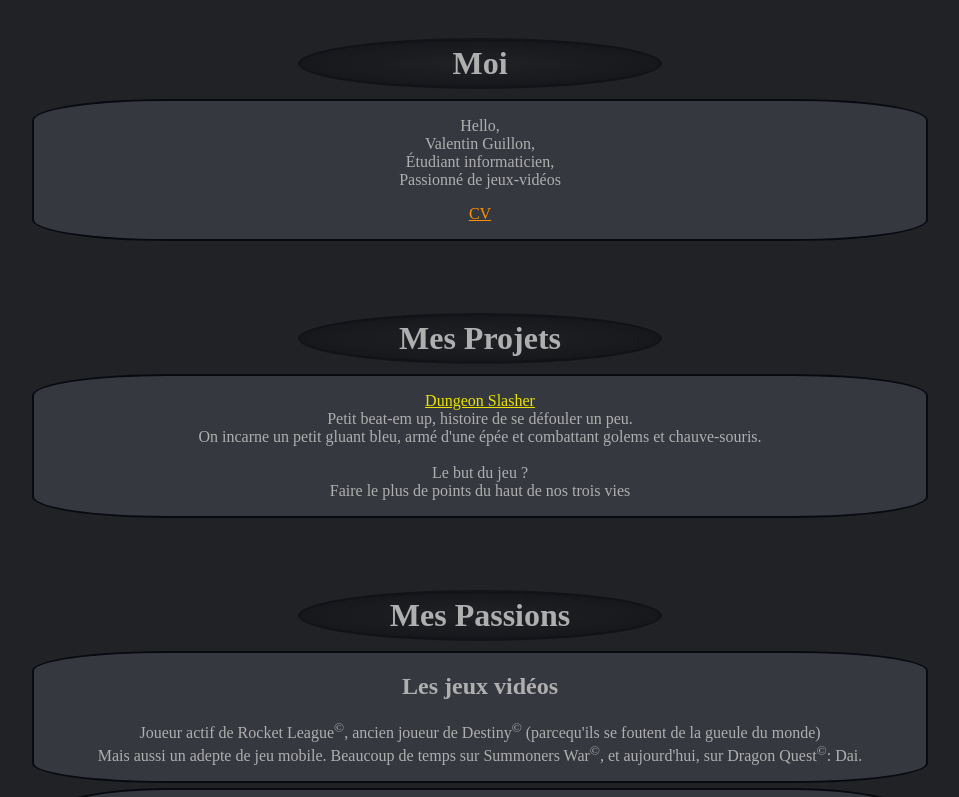
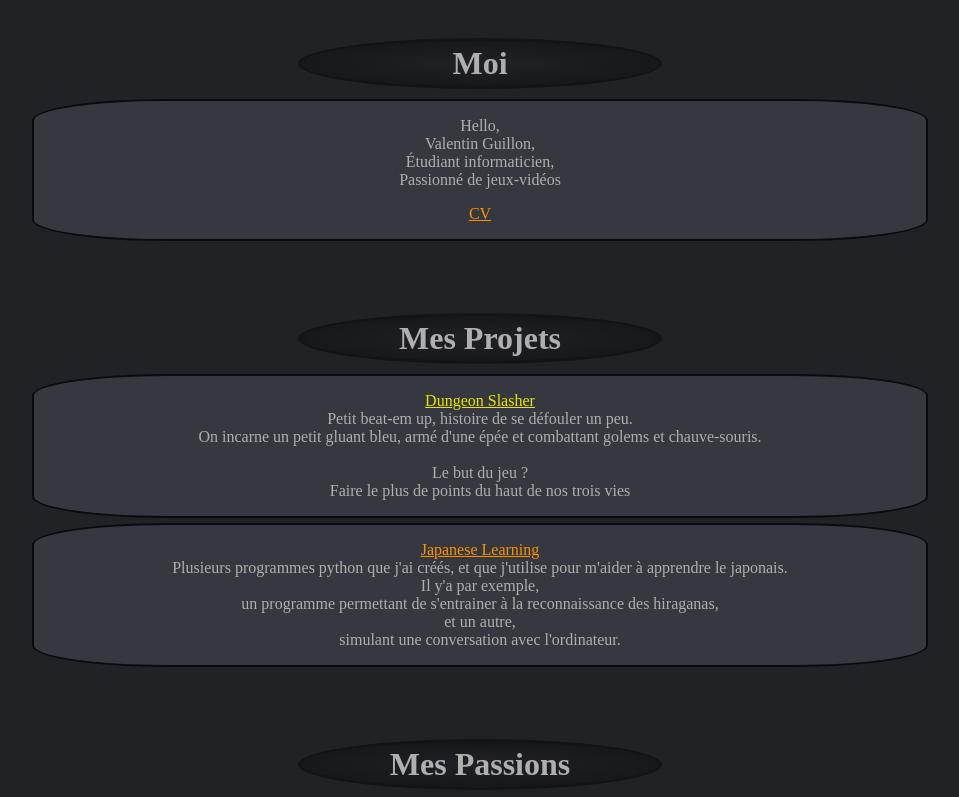
Before and after one commit to ValentinGuillon/my_website, a plain HTML site: page index.html in a window 1280 px wide. Shown: the top 797 px of the page, without its empty margins (160-1119 px from the left). Drawn offline with Linux system fonts and the light colour scheme.

Commit message:
add section 'jap-prog' to 'Mes_Projets'

```diff
--- a/index.html
+++ b/index.html
@@ -26,10 +26,16 @@
 
         <h1>Mes projets</h1>
         <section>
-                <p>
-                    <a class="download" href="dungeon_slasher/dungeon-slasher_v2-2.zip">Dungeon Slasher</a><br>Petit beat-em up, histoire de se défouler un peu.<br>On incarne un petit gluant bleu, armé d'une épée et combattant golems et chauve-souris.<br><br> Le but du jeu ?<br>Faire le plus de points du haut de nos trois vies
-                </p>
+            <p>
+                <a class="download" href="dungeon_slasher/dungeon-slasher_v2-2.zip">Dungeon Slasher</a><br>Petit beat-em up, histoire de se défouler un peu.<br>On incarne un petit gluant bleu, armé d'une épée et combattant golems et chauve-souris.<br><br> Le but du jeu ?<br>Faire le plus de points du haut de nos trois vies
+            </p>
         </section>
+        <section>
+            <p>
+                <a href="https://github.com/ValentinGuillon/programs_for_japanese">Japanese Learning</a><br>Plusieurs programmes python que j'ai créés, et que j'utilise pour m'aider à apprendre le japonais.<br>Il y'a par exemple,<br>un programme permettant de s'entrainer à la reconnaissance des hiraganas,<br>et un autre,<br>simulant une conversation avec l'ordinateur.
+            </p>
+        </section>
+
 
 
         <p class="space"></p>
```
